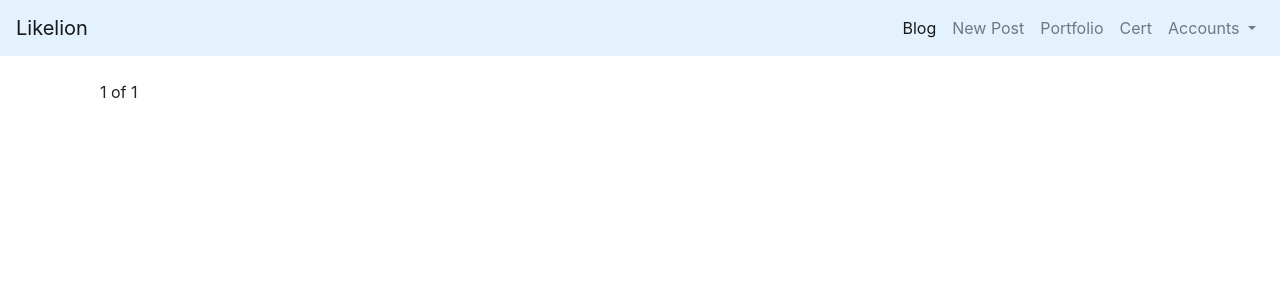
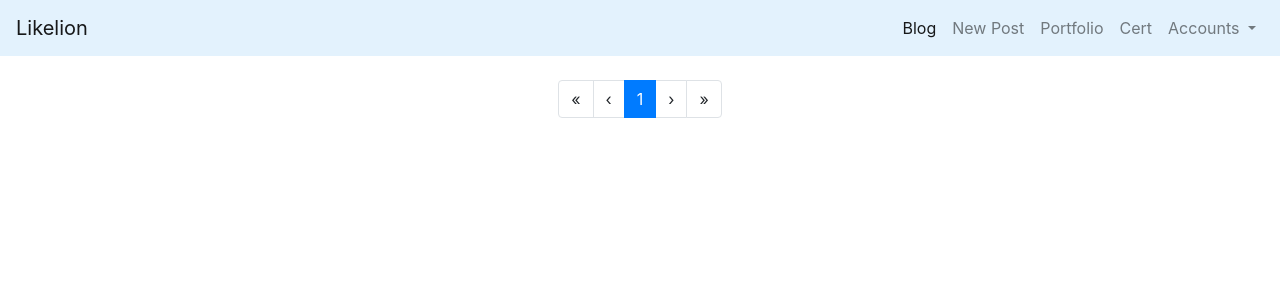
Before and after one commit to skleee/likelion-djangostudy-blog, a Django app: page / in a window 1280 px wide. Shown: the top 300 px of the page. Run offline with Django 3.2, Linux system fonts and the light colour scheme; data that the repository does not hold is empty; some libraries are stand-ins or nearby versions.

Commit message:
edit pagination

```diff
--- a/second_assignment/blog/templates/blog/blog.html
+++ b/second_assignment/blog/templates/blog/blog.html
@@ -14,22 +14,34 @@
 </div>
 {% endfor %}
 <br>
-<div class="container">
-  {% if posts.has_previous %}
-  <a href="?page=1">First</a>
-  <a href="?page={{posts.previous_page_number}}">Previous</a>
-  {% endif %}
+<nav>
+  <ul class="pagination justify-content-center">
+    {% if posts.has_previous %}
+      <li class="page-item"><a class="page-link" href="?page=1"><span aria-hidden="true">&laquo;</span></a></li>
+      <li class="page-item"><a class="page-link" href="?page={{ posts.previous_page_number }}"><span aria-hidden="true">&lsaquo;</span></a></li>
+    {% else %}
+      <li class="page-item"><a class="page-link"><span aria-hidden="true">&laquo;</span></a></li>
+      <li class="page-item"><a class="page-link"><span aria-hidden="true">&lsaquo;</span></a></li>
+    {% endif %}
 
-  <span>{{posts.number}}</span>
-  <span>of</span>
-  <span>{{posts.paginator.num_pages}}</span>
+    {% for i in posts.paginator.page_range %}
+      {% if posts.number == i %}
+        <li class="page-item active">
+          <a class="page-link" href="?page={{ i }}"><span>{{ i }}<span class="sr-only">(current)</span></span></a>
+        </li>
+      {% else %}
+        <li class="page-item"><a class="page-link" href="?page={{ i }}">{{ i }}</a></li>
+      {% endif %}
+    {% endfor %}
 
-  {% if posts.has_next %}
-    <a href="?page={{posts.next_page_number}}">Next</a>
-    <a href="?page={{posts.paginator.num_pages}}">Last</a>
-  {% endif %}
-</div>
-
-
+    {% if posts.has_next %}
+      <li class="page-item"><a class="page-link" href="?page={{ posts.next_page_number }}"><span aria-hidden="true">&rsaquo;</span></a></li>
+      <li class="page-item"><a class="page-link" href="?page={{ posts.paginator.num_pages }}"><span aria-hidden="true">&raquo;</span></a></li>
+    {% else %}
+      <li class="dlsabled page-item"><a class="page-link"><span aria-hidden="true">&rsaquo;</span></a></li>
+      <li class="dlsabled page-item"><a class="page-link"><span aria-hidden="true">&raquo;</span></a></li>
+    {% endif %}
+  </ul>
+</nav>
 
 {% endblock %}
```
